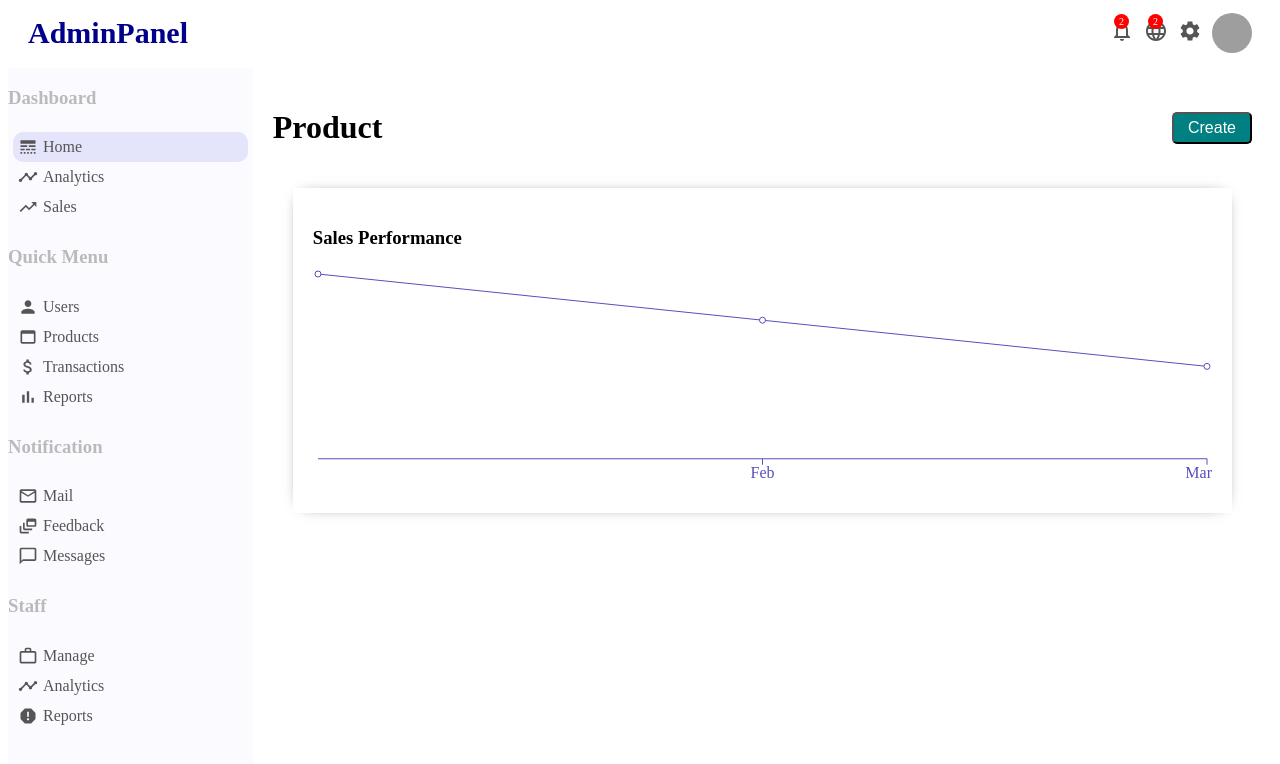
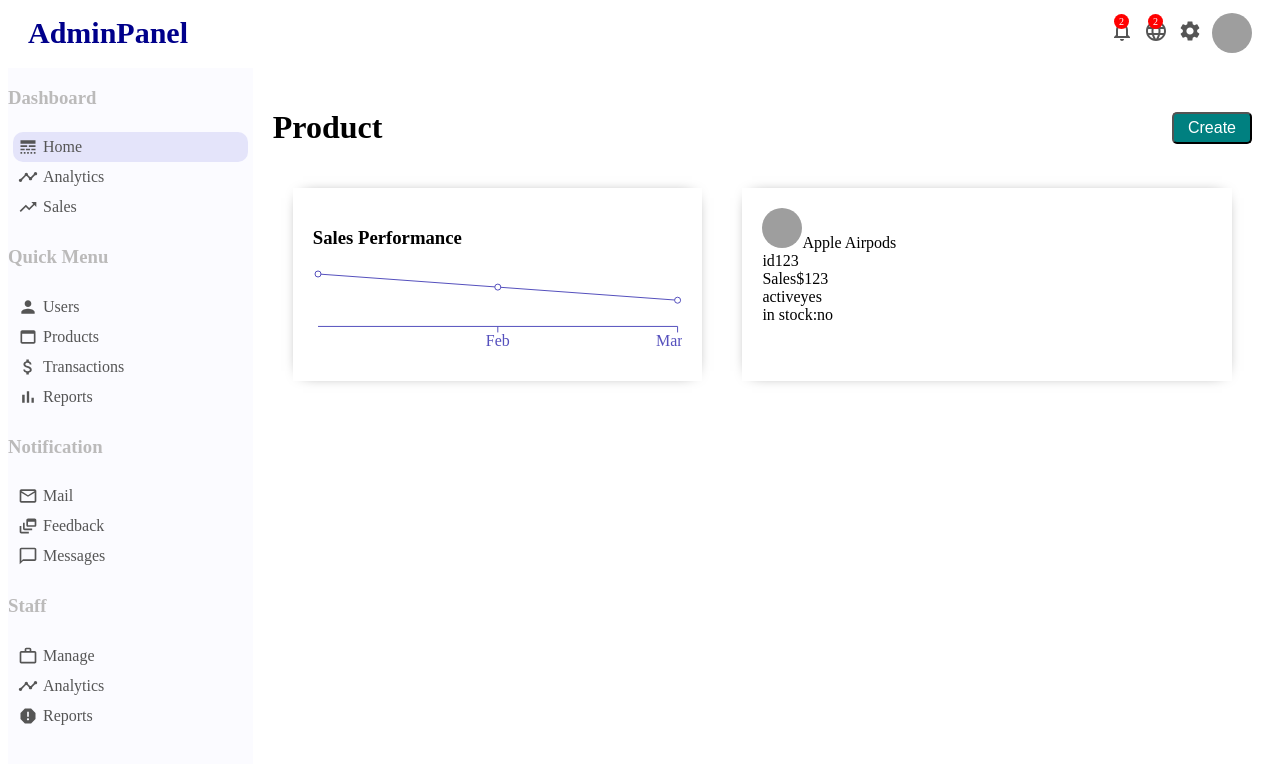
Before and after one commit to ishanEPR/UI_Design, a React (Create React App) app in the folder AdminPanel_ReactJS/admin_panel/: page /product/1 in a window 1280 px wide. Shown: the top 764 px of the page. Built offline with nearby package versions, Linux system fonts and the light colour scheme; grey boxes are pictures that could not be loaded.

Commit message:
style product pages

```diff
--- a/AdminPanel_ReactJS/admin_panel/src/pages/product/Product.jsx
+++ b/AdminPanel_ReactJS/admin_panel/src/pages/product/Product.jsx
@@ -21,7 +21,41 @@ export default function Product() {
                 <div className="productTopLeft">
                     <Chart data={productData} dataKey="Sales" title="Sales Performance"/>
                 </div>
-                <div className="productTopRight"></div>
+                <div className="productTopRight">
+                    <div className="productInfoTop">
+                        <img src="https://images.unsplash.com/photo-1607203391514-b001be773a22?ixid=MnwxMjA3fDB8MHxzZWFyY2h8Mnx8YXBwbGUlMjBwaG9uZXxlbnwwfHwwfHw%3D&ixlib=rb-1.2.1&w=1000&q=80"
+                            alt=""
+                            className="productInfoImg"
+                        />
+                        <span className="productName">Apple Airpods</span>
+                    </div>
+                    <div className="productInfoBottom">
+                        <div className="productInfoItem">
+                            <span className="productInfokey">id</span>
+                            <span className="productInfoValue">123</span>
+
+                        </div>
+
+                        <div className="productInfoItem">
+                            <span className="productInfokey">Sales</span>
+                            <span className="productInfoValue">$123</span>
+
+                        </div>
+
+                        <div className="productInfoItem">
+                            <span className="productInfokey">active</span>
+                            <span className="productInfoValue">yes</span>
+
+                        </div>
+
+
+                        <div className="productInfoItem">
+                            <span className="productInfokey">in stock:</span>
+                            <span className="productInfoValue">no</span>
+
+                        </div>
+                    </div>
+                </div>
 
             </div>
             <div className="productBottom"></div>
--- a/AdminPanel_ReactJS/admin_panel/src/pages/product/product.css
+++ b/AdminPanel_ReactJS/admin_panel/src/pages/product/product.css
@@ -26,6 +26,8 @@
 
 .productTop{
 
+    display: flex;
+
 }
 
 .productBottom{
@@ -33,9 +35,34 @@
 }
 
 .productTopLeft{
+    flex: 1;
 
 }
 
 .productTopRight{
+    flex: 1;
+
+    margin: 20px;
+    padding: 20px;
+    -webkit-box-shadow: 0px 0px 15px -10px #000000;
+    box-shadow: 0px 0px 15px -10px #000000;
+}
+.productInfoImg{
+    width: 40px;
+    height: 40px;
+    border-radius: 50%;
+    object-fit: cover;
 
 }
+.productInfoTop{
+
+}
+.productInfoBottom{
+
+}
+.productName{
+
+}
+.productInfoItem{
+
+}
```
